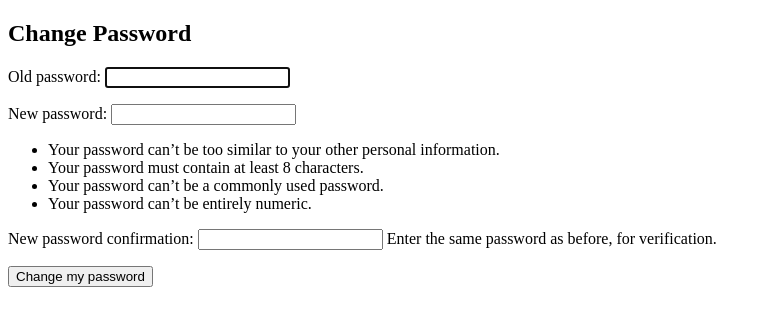
After one commit to wirrexx/fit_jerk, a Django app: page /password-change/ in a window 1280 px wide. The commit adds this page. Shown: the top 326 px of the page, without its empty margins (0-771 px from the left). Run offline with Django 5.2, Linux system fonts and the light colour scheme; the visitor is signed in with stand-in values (Sample User, id 1).

Commit message:
Add: passwd change functionality

```diff
--- a/fj/fitness_jerk/templates/fitness_jerk/profile.html
+++ b/fj/fitness_jerk/templates/fitness_jerk/profile.html
@@ -16,8 +16,10 @@
         <div class="dropdown">
             <button class="dropbtn">Dropdown</button>
             <div class="dropdown-content">
+                <a href="{% url 'profile' %}">Profile</a>
                 <a href="{% url 'settings' user.id%}">Settings</a>
                 <a href="{% url 'logout' %}">Logout</a>
+                <a href="{% url 'password_change' %}">Password Reset</a>
             </div>
         </div>
     </div>
--- a/fj/fitness_jerk/templates/fitness_jerk/settings.html
+++ b/fj/fitness_jerk/templates/fitness_jerk/settings.html
@@ -12,7 +12,9 @@
         <div class="dropdown">
             <button class="dropbtn">Dropdown</button>
             <div class="dropdown-content">
+                <a href="{% url 'profile' %}">Profile</a>
                 <a href="">Settings</a>
+                <a href="{% url 'password_change' %}">Change Password</a>
                 <a href="{% url 'logout' %}">Logout</a>
             </div>
         </div>
--- /dev/null
+++ b/fj/fitness_jerk/templates/registration/change_password.html
@@ -0,0 +1,11 @@
+<!-- templates/registration/password_change_form.html -->
+{% extends "base.html" %}
+
+{% block content %}
+  <h2>Change Password</h2>
+  <form method="post">
+    {% csrf_token %}
+    {{ form.as_p }}
+    <button type="submit">Change my password</button>
+  </form>
+{% endblock %}
--- a/fj/fitness_jerk/urls.py
+++ b/fj/fitness_jerk/urls.py
@@ -1,7 +1,7 @@
 from django.conf import settings
 from django.conf.urls.static import static
 from django.urls import path
-from .views import delete_user_func, logout_endpoint, profile_view, profile_test, settings_view, signup_view, LoginView, workout_finish, CustomPasswordResetView, CustomPasswordResetDoneView, CustomPasswordResetConfirmView, CustomPasswordResetCompleteView
+from .views import delete_user_func, logout_endpoint, profile_view, profile_test, settings_view, signup_view, LoginView, workout_finish, CustomPasswordResetView, CustomPasswordResetDoneView, CustomPasswordResetConfirmView, CustomPasswordResetCompleteView, CustomPasswordChangeDoneView, CustomPasswordChangeView
 
 # proof of concept passwd reset
 from django.contrib.auth import views as auth_views
@@ -9,11 +9,13 @@ from django.contrib.auth import views as auth_views
 
 urlpatterns = [
     ## Auth
-    # Password reset URLs
+    # Password management
     path('password-reset/', CustomPasswordResetView.as_view(), name='password_reset'),
     path('password-reset/done/', CustomPasswordResetDoneView.as_view(), name='password_reset_done'),
     path('reset/<uidb64>/<token>/', CustomPasswordResetConfirmView.as_view(), name='password_reset_confirm'),
     path('reset/done/', CustomPasswordResetCompleteView.as_view(), name='password_reset_complete'),
+    path('password-change/', CustomPasswordChangeView.as_view(), name='password_change'),
+    path('password-change/done/', CustomPasswordChangeDoneView.as_view(), name='password_change_done'),
 
     # Signin/Signout/Signup
     path('logout/', logout_endpoint, name='logout'),
--- a/fj/fitness_jerk/views.py
+++ b/fj/fitness_jerk/views.py
@@ -2,9 +2,10 @@ import random
 from django.contrib import messages
 from django.contrib.auth import authenticate, login, logout
 from django.contrib.auth.decorators import login_required
+from django.contrib.auth.mixins import LoginRequiredMixin
 from django.contrib.auth.models import User
 from django.contrib.auth.tokens import PasswordResetTokenGenerator
-from django.contrib.auth.views import LogoutView, LoginView, PasswordResetConfirmView, PasswordResetView, PasswordResetDoneView, PasswordResetCompleteView
+from django.contrib.auth.views import LogoutView, LoginView, PasswordResetConfirmView, PasswordResetView, PasswordResetDoneView, PasswordResetCompleteView, PasswordChangeView, PasswordChangeDoneView
 from django.contrib.messages.views import SuccessMessageMixin
 from django.core.mail import send_mail
 from django.http import HttpResponse
@@ -33,6 +34,13 @@ class CustomPasswordResetConfirmView(PasswordResetConfirmView):
 
 class CustomPasswordResetCompleteView(PasswordResetCompleteView):
     template_name = "registration/custom_password_reset_complete.html"
+
+class CustomPasswordChangeView(PasswordChangeView, LoginRequiredMixin):
+    template_name = "registration/change_password.html"
+    success_url = reverse_lazy("password_change_done")
+
+class CustomPasswordChangeDoneView(PasswordChangeDoneView, LoginRequiredMixin):
+    template_name = "registration/change_password_done.html"
 
 ## Signup
 def signup_view(request):
```
Also changed, not shown: fj/fitness_jerk/templates/registration/change_password_done.html (added, +7 -0 lines).
